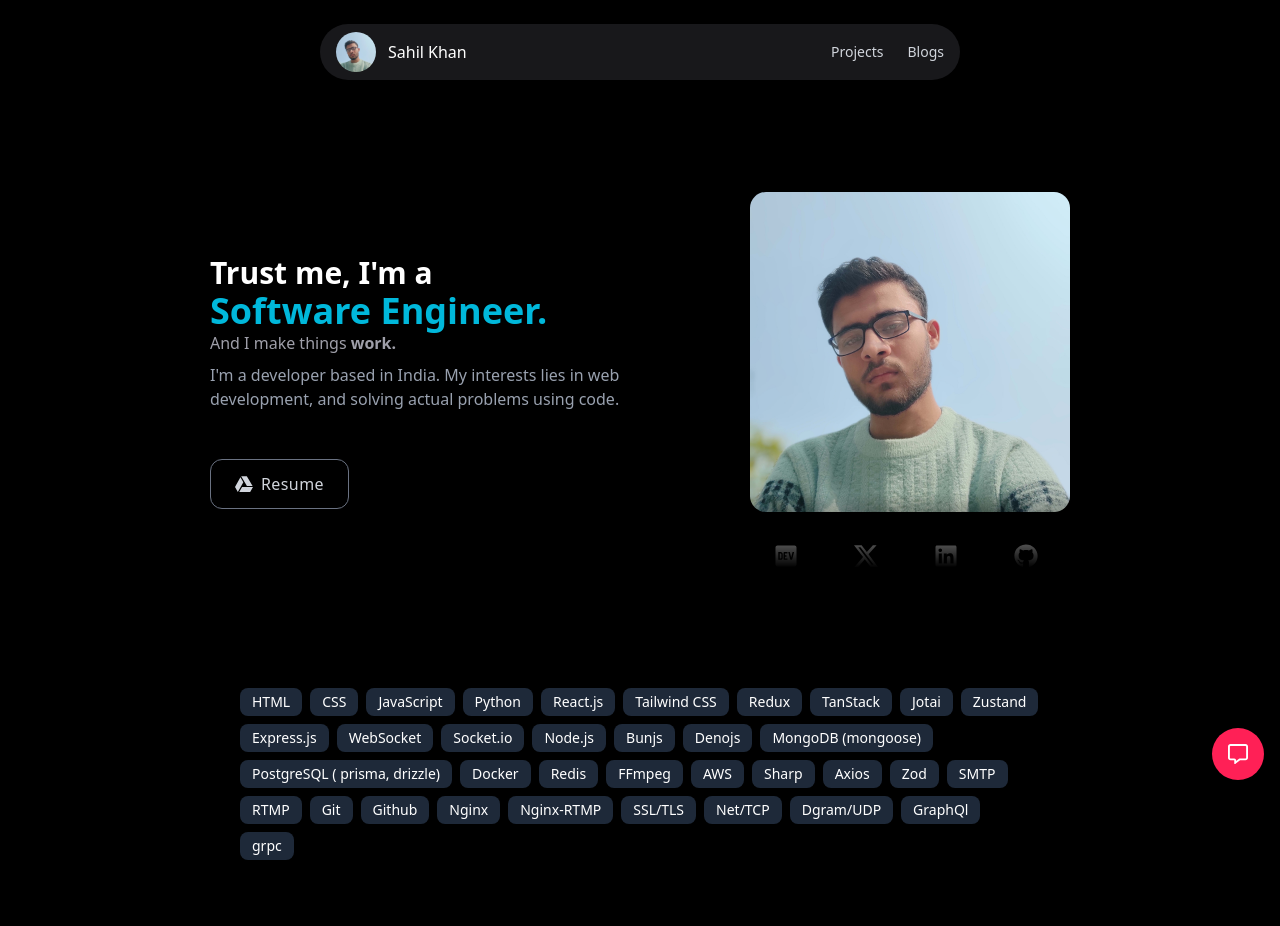
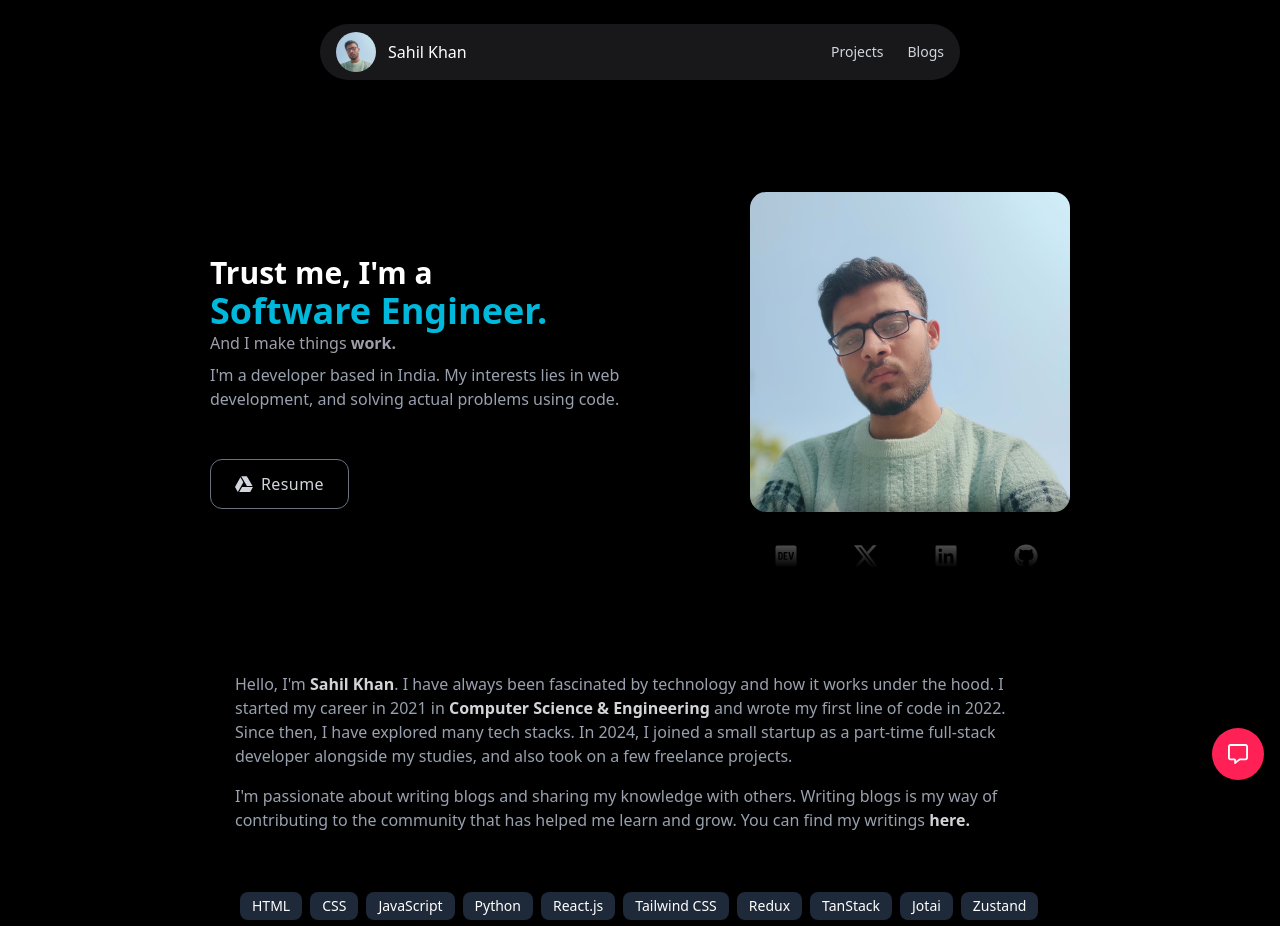
Before and after one commit to Itxsahil/portfolio-via-vite-react-ts, a React (Vite) app: page / in a window 1280 px wide. Shown: the top 926 px of the page. Built offline with nearby package versions, Linux system fonts and the light colour scheme.

Commit message:
about me

```diff
--- a/src/Home.tsx
+++ b/src/Home.tsx
@@ -1,6 +1,7 @@
 import { FaDev, FaLinkedin, FaGithub } from "react-icons/fa";
 import { BsTwitterX } from "react-icons/bs";
 import { FaGoogleDrive } from "react-icons/fa";
+import { Link } from "react-router-dom";
 const techArray = [
   "HTML",
   "CSS",
@@ -37,7 +38,7 @@ const techArray = [
   "Net/TCP",
   "Dgram/UDP",
   "GraphQl",
-  "grpc"
+  "grpc",
 ];
 const HomePage = () => {
   return (
@@ -50,10 +51,13 @@ const HomePage = () => {
               <br />
               Software Engineer.
             </span>
-          </h1><span className="text-zinc-400">And I make things <span className="font-bold">work.</span></span>
+          </h1>
+          <span className="text-zinc-400">
+            And I make things <span className="font-bold">work.</span>
+          </span>
           <p className="text-gray-400 mt-2 md:w-[500px]">
-            I'm a developer based in India. My interests lies in web development,
-            and solving actual problems using code.
+            I'm a developer based in India. My interests lies in web
+            development, and solving actual problems using code.
           </p>
           <div className="mt-12 flex ">
             <a
@@ -70,7 +74,12 @@ const HomePage = () => {
           </div>
         </div>
         <div className="mask-b-from-80% hover:mask-b-from-90%">
-          <img className="w-80 h-80 rounded-2xl" loading="lazy" src="./hero.jpg" alt="" />
+          <img
+            className="w-80 h-80 rounded-2xl"
+            loading="lazy"
+            src="./hero.jpg"
+            alt=""
+          />
           <div className="flex mt-8 justify-around text-2xl">
             <a
               href="https://dev.to/itxsahil/"
@@ -105,15 +114,44 @@ const HomePage = () => {
       </div>
 
       <div className="text-white flex justify-center items-center gap-10 md:flex-row flex-col mt-20 m-4 p-2">
+        <div className="text-gray-400 mt-2 md:w-[810px]">
+          <p>
+            Hello, I'm{" "}
+            <span className="text-zinc-300 font-bold">Sahil Khan</span>. I have
+            always been fascinated by technology and how it works under the
+            hood. I started my career in 2021 in{" "}
+            <span className="text-zinc-300 font-bold">
+              Computer Science & Engineering
+            </span>{" "}
+            and wrote my first line of code in 2022. Since then, I have explored
+            many tech stacks. In 2024, I joined a small startup as a part-time
+            full-stack developer alongside my studies, and also took on a few
+            freelance projects.
+          </p>
+          <p className="mt-4">
+            I'm passionate about writing blogs and sharing my knowledge with
+            others. Writing blogs is my way of contributing to the community
+            that has helped me learn and grow. You can find my writings{" "}
+            <Link to={"/blogs"}>
+              <span className="font-bold text-zinc-300 hover:text-cyan-600">
+                {" "}
+                here.
+              </span>
+            </Link>
+          </p>
+        </div>
+      </div>
+
+      <div className="text-white flex justify-center items-center gap-10 md:flex-row flex-col mt-5 m-4 p-2">
         <div className="mt-6 flex flex-wrap gap-2 md:max-w-[800px]">
-          {techArray.map((tech) =>
+          {techArray.map((tech) => (
             <span
               key={tech}
               className="px-3 py-1 bg-gray-800 rounded-lg text-sm"
             >
               {tech}
             </span>
-            )}
+          ))}
         </div>
       </div>
     </>
```
Lines whose indentation alone changed are shown as unchanged.
